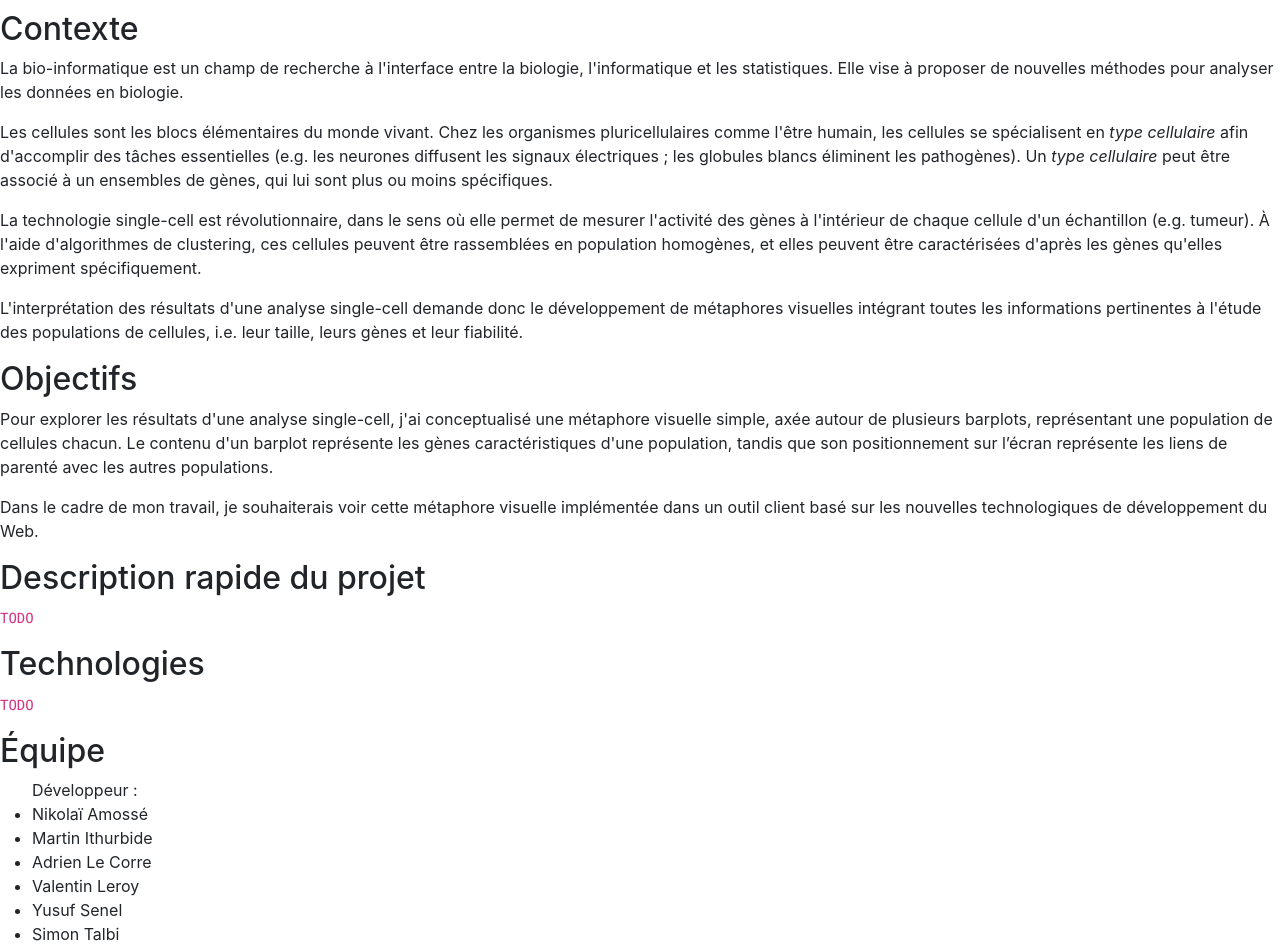
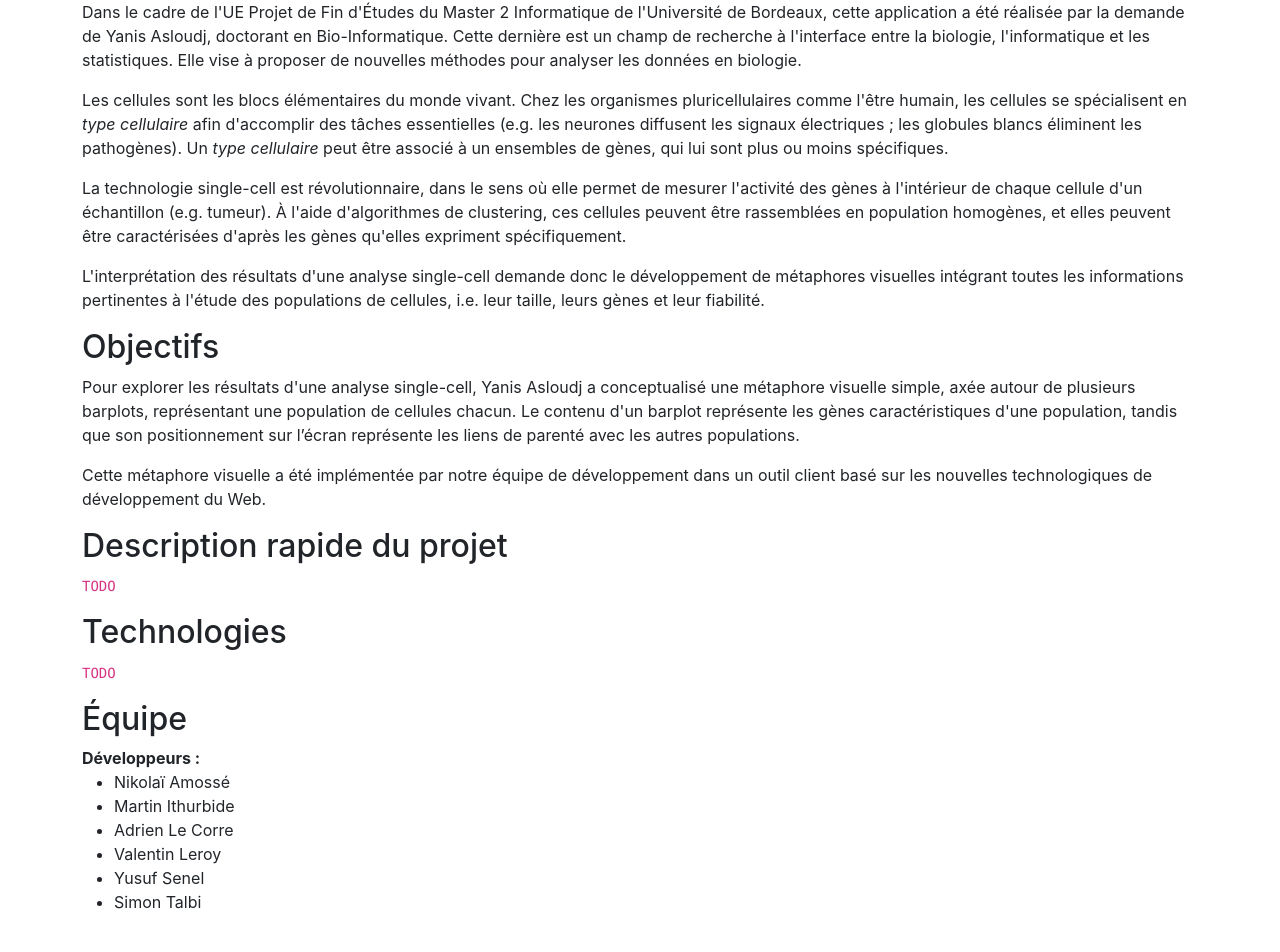
Before and after one commit to sitalbi/viscell, a React (Create React App) app in the folder client/: page /about in a window 1280 px wide. Shown: the part 198-1150 px from the top of the page. After the commit the page ends 1128 px from the top, so only its background shows below. Built offline with nearby package versions, Linux system fonts and the light colour scheme.

Commit message:
(fix) Improved About page (TODO to complete at the end of the project)

```diff
--- a/client/src/components/About.js
+++ b/client/src/components/About.js
@@ -1,9 +1,13 @@
-import { React, useState } from "react";
+import { React } from "react";
+import { Container, Row, Col } from 'react-bootstrap';
+
 
 export const About = () => {
   return (
+    <Container className="d-flex justify-content-center">
+            <Row>
+                <Col>
           <div  className="justify-content-center">
-                <h1>About</h1>
                 <h1 id="viscell">viscell</h1>
                 <p>
                   <strong>Superviseur :</strong> Asloudj Yanis
@@ -11,7 +15,8 @@ export const About = () => {
                 </p>
                 <h2 id="contexte">Contexte</h2>
                 <p>
-                  La bio-informatique est un champ de recherche à
+                  Dans le cadre de l'UE Projet de Fin d&#39;Études du Master 2 Informatique de l'Université de Bordeaux, cette application a été réalisée par la demande de Yanis Asloudj, doctorant en Bio-Informatique.
+                  Cette dernière est un champ de recherche à
                   l&#39;interface entre la biologie, l&#39;informatique et les
                   statistiques. Elle vise à proposer de nouvelles méthodes pour
                   analyser les données en biologie.
@@ -45,7 +50,7 @@ export const About = () => {
                 <h2 id="objectifs">Objectifs</h2>
                 <p>
                   Pour explorer les résultats d&#39;une analyse single-cell,
-                  j&#39;ai conceptualisé une métaphore visuelle simple, axée
+                  Yanis Asloudj a conceptualisé une métaphore visuelle simple, axée
                   autour de plusieurs barplots, représentant une population de
                   cellules chacun. Le contenu d&#39;un barplot représente les
                   gènes caractéristiques d&#39;une population, tandis que son
@@ -53,8 +58,7 @@ export const About = () => {
                   avec les autres populations.
                 </p>
                 <p>
-                  Dans le cadre de mon travail, je souhaiterais voir cette
-                  métaphore visuelle implémentée dans un outil client basé sur
+                  Cette métaphore visuelle a été implémentée par notre équipe de développement dans un outil client basé sur
                   les nouvelles technologiques de développement du Web.
                 </p>
                 <h2 id="description-rapide-du-projet">
@@ -69,7 +73,8 @@ export const About = () => {
                 </p>
                 <h2 id="equipe">Équipe</h2>
                 <p>
-                <ul>Développeur :
+                <strong>Développeurs :</strong>
+                <ul>
                     <li>Nikolaï Amossé</li>
                     <li>Martin Ithurbide</li>
                     <li>Adrien Le Corre</li>
@@ -80,5 +85,8 @@ export const About = () => {
 
                 </p>
           </div>
+          </Col>
+            </Row>
+        </Container>
   );
 };
```
